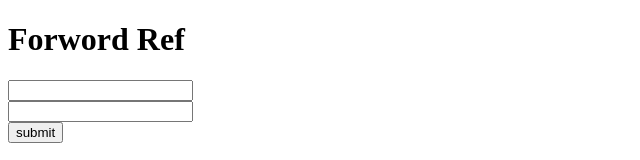
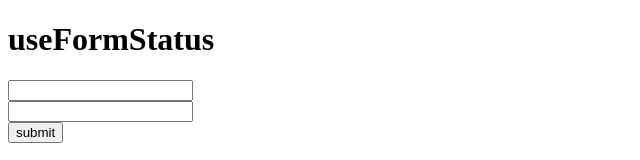
Before and after one commit to pardipYadav/react, a React (Vite) app: page / in a window 1280 px wide. Shown: the top 160 px of the page, without its empty margins (0-640 px from the left). Built offline with nearby package versions, Linux system fonts and the light colour scheme.

Commit message:
changed title name in useformstatus

```diff
--- a/src/App.jsx
+++ b/src/App.jsx
@@ -19,7 +19,7 @@ const App = () => {
   };
   return (
     <div>
-      <h1>Forword Ref</h1>
+      <h1>useFormStatus</h1>
       <form action={submitHandler}>
         <Inputs />
       </form>
```
